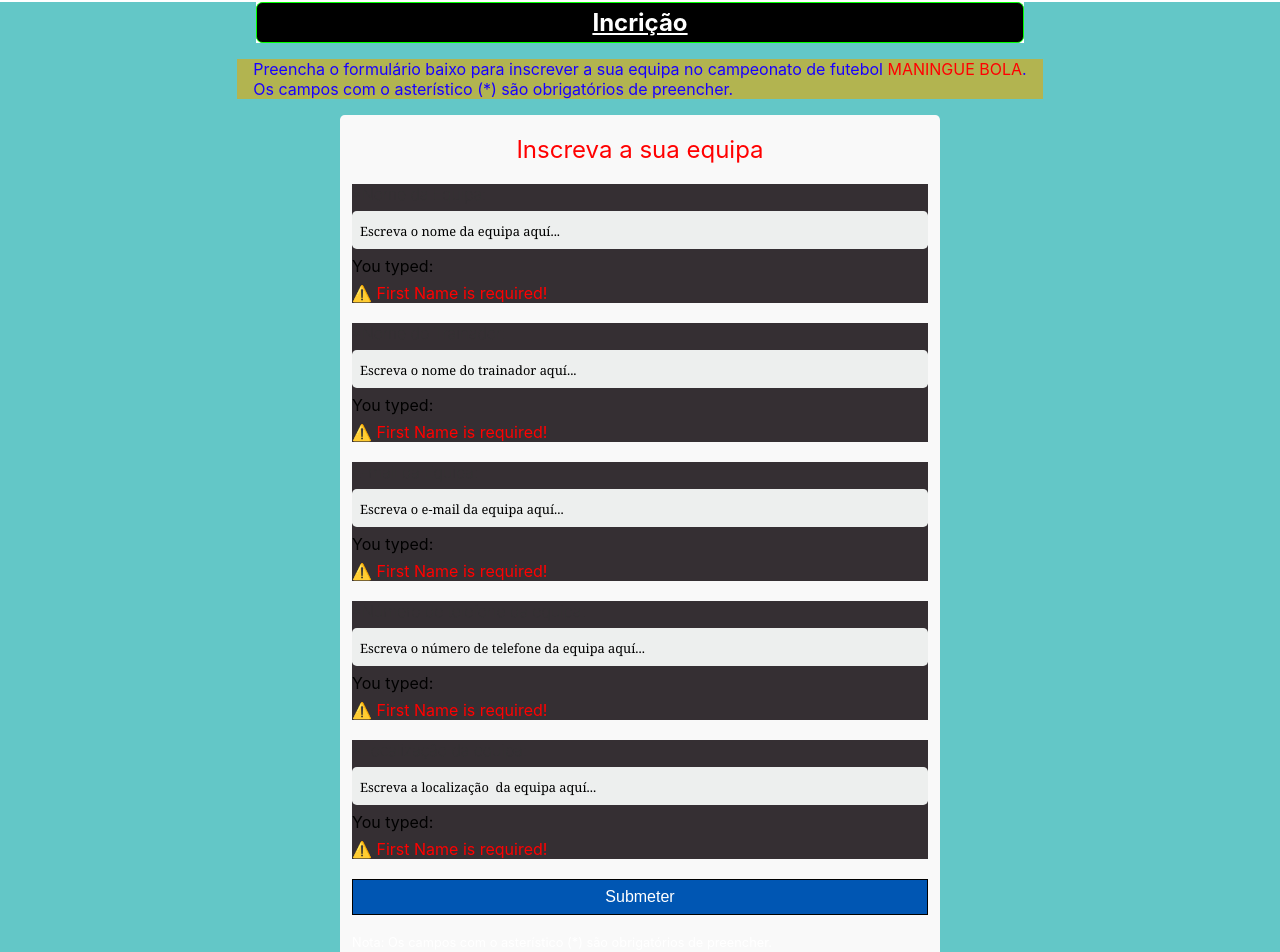
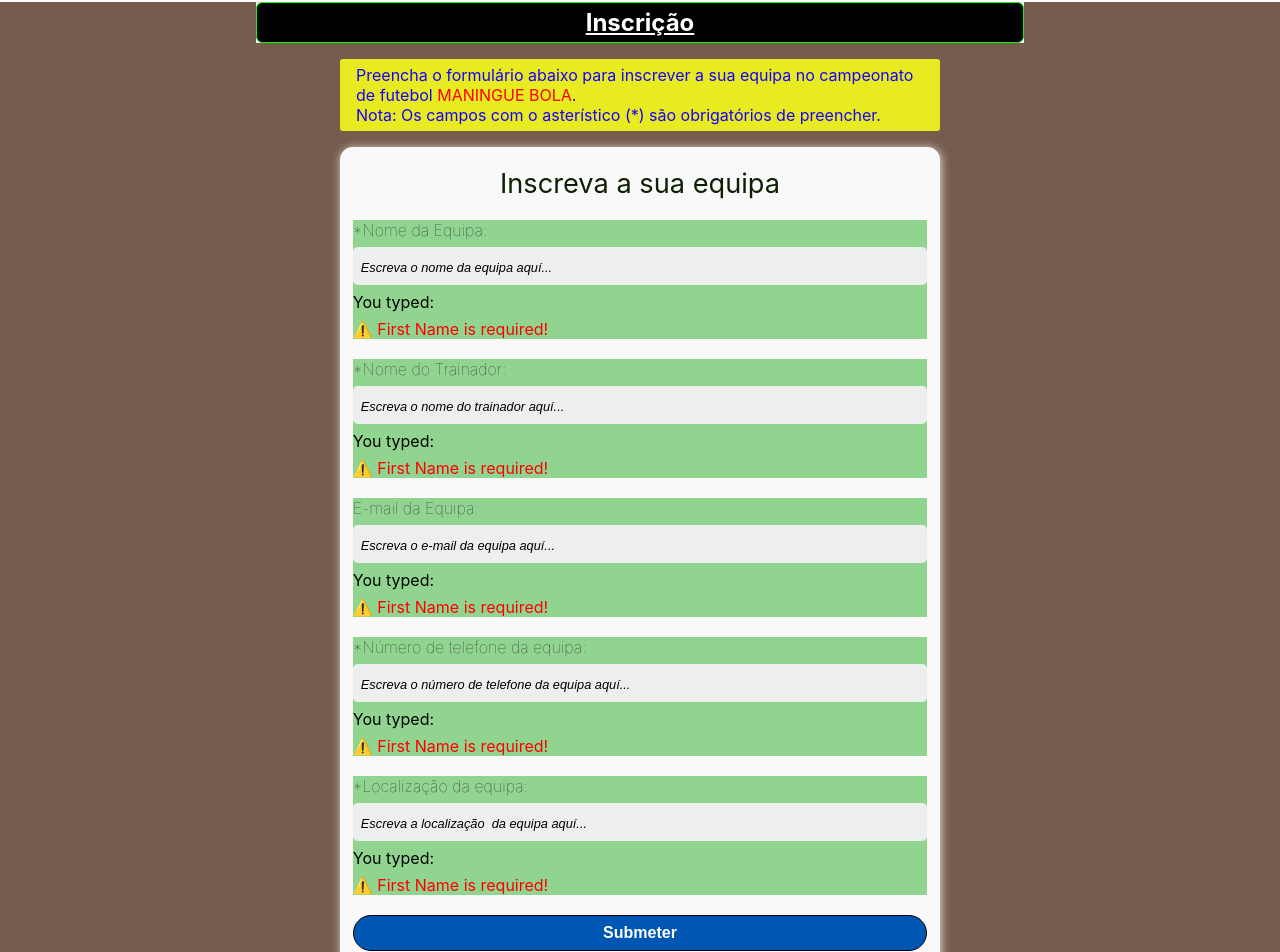
Before and after one commit to Freddsterius/maningue-bola, a React (Create React App) app: page /inscricao in a window 1280 px wide. Shown: the part 148-1100 px from the top of the page. Built offline with nearby package versions, Linux system fonts and the light colour scheme.

Commit message:
renamed the classNames in Incricao properly and made minor adjustments to the form, plus added some new custom variables

```diff
--- a/src/index.css
+++ b/src/index.css
@@ -41,7 +41,16 @@ code {
   /* form related*/
   --form-input-padding: 0.5rem;
   --form-input-border-radius: 0.3rem;
-  --form-container-padding: 1.25rem 0.75rem;
+  --form-container-border-radius: 0.8rem;
+  --form-container-padding: 1.25rem 0.8rem;
+  --form-shadow: 1px 1px 10px rgba(255, 255, 255, 0.8);
+
+  /* form submit button related*/
+  --form-btn-input-border-radius: 5rem;
+  --form-btn-input-bg-color: #0056b3;
+
+  /* animation related*/
+  --transition-timing: 300ms;
 
   /*
 
@@ -56,17 +65,21 @@ code {
 
   --highlight-color2: #333333;
 
+
+  /* general butttons related
   --btn-border-radius: 0.6rem;
+
+  /* general images related
   --img-border-radius: 0.625rem;
-
-  --form-shadow: 1px 1px 10px rgba(255, 255, 255, 0.8);
 
 
 
-  --form-btn-input-border-radius: 5rem;
-  --form-btn-input-hover-color: #14daf4;
 
 
-  --transition-timing: 200ms;
+
+
+
+
+
   */
 }
--- a/src/pages/Inscricao/Inscricao.css
+++ b/src/pages/Inscricao/Inscricao.css
@@ -21,14 +21,6 @@
 
 /**********************************************/
 /*********************************/
-.inscricao-instruction-message-container {
-  background-color: rgb(178, 180, 80);
-  padding-inline: 1rem;
-  margin-inline: 1rem;
-}
-.inscricao-instruction-message-container p {
-  color: rgb(25, 0, 255);
-}
 
 .inscricao-form .success-message {
   text-align: center;
@@ -40,8 +32,10 @@
   font-size: 1rem;
   color: #dc3545;
 }
-/************************/
-.create-full-screen-container {
+/********************************/
+/**********************************************/
+
+.inscricao-full-screen-container {
   min-height: var(--page-min-height);
   width: 100vw;
 
@@ -50,12 +44,25 @@
   justify-content: center;
   align-items: center;
 
-  background-color: rgb(99, 199, 199);
+  background-color: rgb(117, 92, 77); /**********/
 }
 
-.create-container {
+.inscricao-instruction-message-container {
+  background-color: rgb(231, 235, 31); /******/
+  padding: 0.4rem 1rem;
+  margin-inline: 1rem;
+  width: 90vw;
+  max-width: 37.5rem;
+
+  border-radius: 3px; /*************/
+}
+.inscricao-instruction-message-container p {
+  color: rgb(25, 0, 255);
+}
+
+.inscricao-form-container {
   background-color: var(--highlight-color2);
-  border-radius: var(--form-input-border-radius);
+  border-radius: var(--form-container-border-radius);
   box-shadow: var(--form-shadow);
   padding: var(--form-container-padding);
   width: 90vw;
@@ -65,36 +72,36 @@
   background-color: #f9f9f9; /*******/
 }
 
-.create-title {
+.inscricao-title {
   margin: 0;
   color: var(--light);
   text-align: center;
-  font-size: 1.5rem;
+  font-size: 1.7rem;
   font-weight: 400;
 
-  color: red; /******/
+  color: rgb(12, 31, 1); /******/
 }
 
-.create-account-form {
+.inscricao-form {
   display: flex;
   flex-direction: column;
   gap: 1.25rem;
   margin-top: 1.25rem;
 }
-.create-account-form .input-group {
+.inscricao-form .input-group {
   display: flex;
   flex-direction: column;
   gap: 7px;
 
-  background-color: rgb(53, 47, 51); /******/
+  background-color: rgb(144, 212, 144); /******/
 }
-.create-account-form .input-group label {
+.inscricao-form .input-group label {
   color: var(--light);
   font-weight: lighter;
 
   color: #333; /*****/
 }
-.create-account-form .input-group input {
+.inscricao-form .input-group input {
   font-size: 1.2rem;
   padding: var(--form-input-padding);
   border: none;
@@ -104,34 +111,29 @@
   color: var(--dark);
   font-weight: lighter;
 }
-.create-account-form .input-group input::placeholder {
+.inscricao-form .input-group input::placeholder {
   font-size: 0.8rem;
   color: var(--dark);
-  font-family: Cambria, Cochin, Georgia, Times, "Times New Roman", serif;
+  font-style: italic;
 }
 
-.create-account-form .input-group input:focus {
+.inscricao-form .input-group input:focus {
   box-shadow: 0 0 0 1.5px var(--primary-color2);
 }
 
-.create-button {
+.submit-button {
   color: var(--light);
   padding: 0.5rem 1rem;
   font-size: 1rem;
-  font-weight: lighter;
-  background-color: #0056b3;
+  font-weight: 600;
+  background-color: var(--form-btn-input-bg-color);
   border: 1px solid var(--dark);
   border-radius: var(--form-btn-input-border-radius);
   outline: none;
-  outline: none;
   cursor: pointer;
-  transition: background-color var(--transition-timing);
+  transition: background-color, border-radius var(--transition-timing);
 }
-.create-button:hover {
+.submit-button:hover {
   background-color: var(--primary-color2);
+  border-radius: 1px;
 }
-
-.note {
-  color: var(--light);
-  font-size: 0.8rem;
-}
--- a/src/pages/Inscricao/Inscricao.js
+++ b/src/pages/Inscricao/Inscricao.js
@@ -21,7 +21,6 @@ const Inscricao = () => {
     }
   };
 
-  /*************************** */
   const [formData, setFormData] = useState({
     teamName: "",
     coachName: "",
@@ -34,29 +33,29 @@ const Inscricao = () => {
     setFormData({ ...formData, [event.target.name]: event.target.value });
   };
 
-  /******************************* */
-
   return (
-    <div className="create-full-screen-container">
-      <PageHeading headingName="Incrição" />
+    <div className="inscricao-full-screen-container">
+      <PageHeading headingName="Inscrição" />
 
       <div className="inscricao-instruction-message-container">
         <p>
-          Preencha o formulário baixo para inscrever a sua equipa no campeonato
+          Preencha o formulário abaixo para inscrever a sua equipa no campeonato
           de futebol <span style={{ color: "red" }}>MANINGUE BOLA</span>.
         </p>
 
-        <p>Os campos com o asterístico (*) são obrigatórios de preencher.</p>
+        <p>
+          Nota: Os campos com o asterístico (*) são obrigatórios de preencher.
+        </p>
       </div>
 
-      <div className="create-container">
+      <div className="inscricao-form-container">
         {success ? (
           <p style={{ color: "green" }}>Obrigado pela sua incrição!</p>
         ) : (
           <>
-            <h1 className="create-title">Inscreva a sua equipa</h1>
+            <h1 className="inscricao-title">Inscreva a sua equipa</h1>
 
-            <form className="create-account-form" onSubmit={handleSubmit}>
+            <form className="inscricao-form" onSubmit={handleSubmit}>
               <div className="input-group">
                 <label htmlFor="team-name">*Nome da Equipa:</label>
                 <input
@@ -146,14 +145,9 @@ const Inscricao = () => {
                 )}
               </div>
 
-              <button type="submit" className="create-button">
+              <button type="submit" className="submit-button">
                 Submeter
               </button>
-
-              <p className="note">
-                Nota: Os campos com o asterístico (*) são obrigatórios de
-                preencher.
-              </p>
             </form>
           </>
         )}
```
